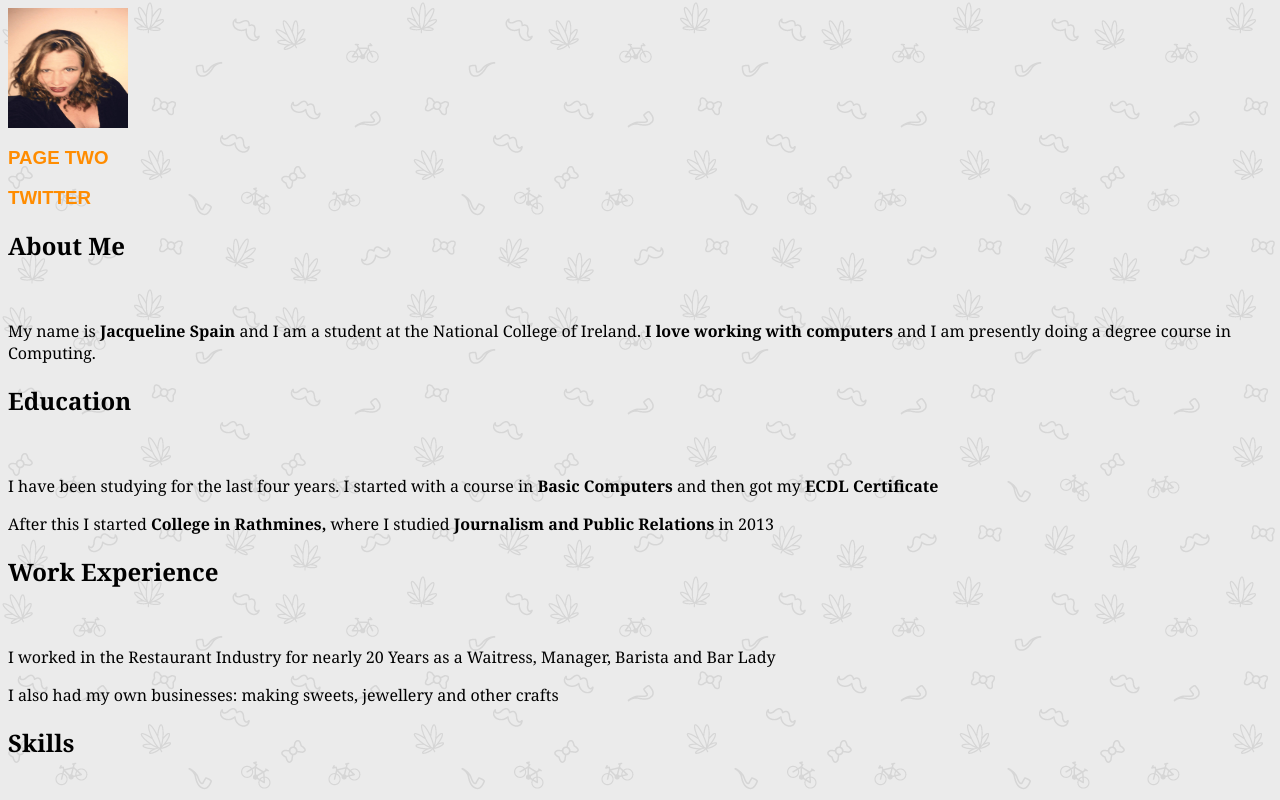
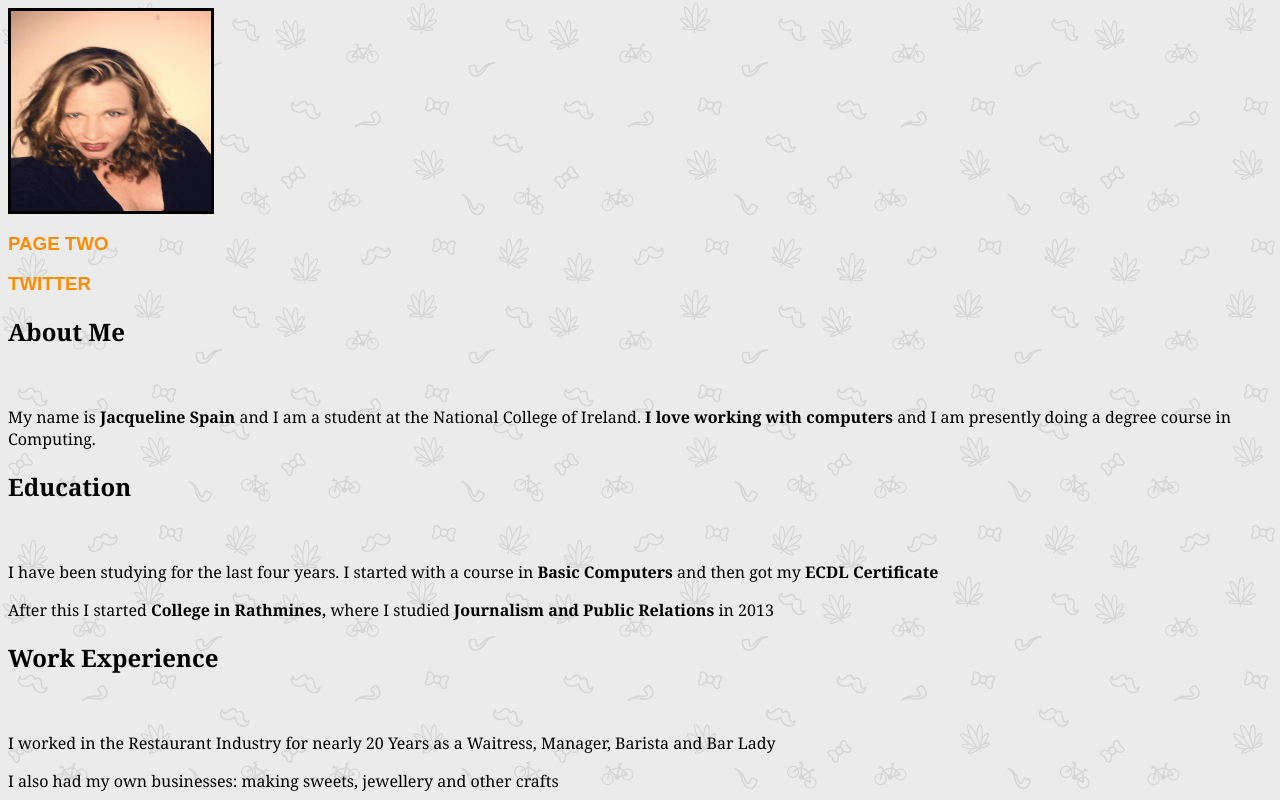
Before and after one commit to JacquelineSpain/lab-work-cv-portfolio, a plain HTML site: page index.html in a window 1280 px wide. Shown: the top 800 px of the page. Drawn offline with Linux system fonts and the light colour scheme.

Commit message:
Fith Commit

```diff
--- a/index.html
+++ b/index.html
@@ -7,7 +7,7 @@
 	</head>
 
 <body>
-	<img src="photo.jpg" width="120px" height="120px"/>
+	<img src="photo.jpg" width="200px" height="200px" align="centre"/>
 	<br/>
 		<a href="page2.html"/><h3>PAGE TWO</h3></a>
 		<a href="https://twitter.com/?lang=en"><h3>TWITTER</h3></a>
@@ -15,12 +15,15 @@
 	<h2>About Me</h2><br/>
 		<p>My name is <strong>Jacqueline Spain</strong> and I am a student at the National College of Ireland.
 		<strong>I love working with computers</strong> and I am presently doing a degree course in Computing.</p>
+
 	<h2>Education</h2><br/>
 		<p>I have been studying for the last four years. I started with a course in <strong>Basic Computers</strong> and then got my <strong>ECDL Certificate</strong></p>
 		<p>After this I started <strong>College in Rathmines,</strong> where I studied <strong>Journalism and Public Relations</strong> in 2013</p>
+
 	<h2>Work Experience</h2><br/>
 		<p>I worked in the Restaurant Industry for nearly 20 Years as a Waitress, Manager, Barista and Bar Lady</p>
 		<p>I also had my own businesses: making sweets, jewellery and other crafts</p>
+
 	<h2>Skills</h2><br/>
 	<p><strong>I have the following skills</strong></p>
 		<ul>HTML</ul>
@@ -30,6 +33,7 @@
 		<ul>Excel</ul>
 		<ul>Personal Effectiveness</ul>
 		<ul>Communications</ul>
+
 		<ul>Journalistic Skills
 		<br/>
 		<li>Media Analysis</li>
--- a/style.css
+++ b/style.css
@@ -9,7 +9,8 @@ h2 {
 	color: #000;
 }
 img {
-
+	border: solid;
+	border-color: #000;
 }
 ul {
 	text-decoration: bold;
```
Also changed, not shown: page2.html (+2 -1 lines). Lines whose indentation alone changed are shown as unchanged.
